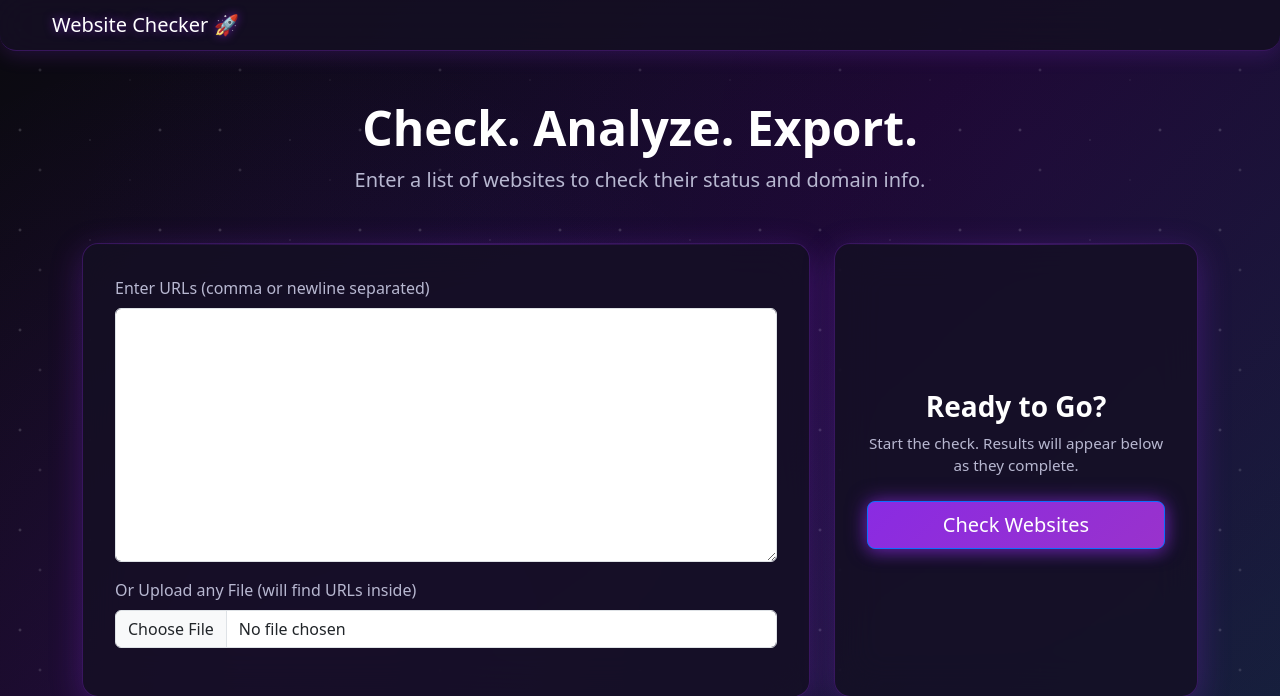
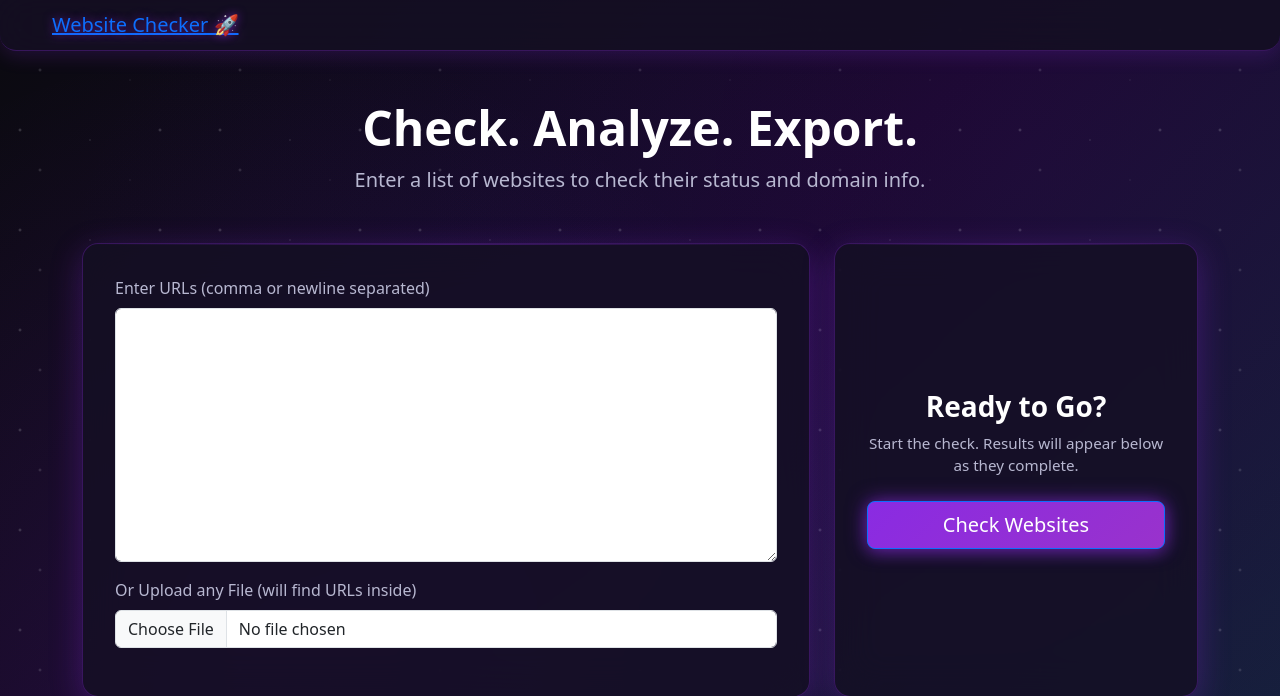
Before and after one commit to balachandranavidha2001/websitechecker, a Flask app: page / in a window 1280 px wide. Shown: the top 696 px of the page. Run offline with Flask 3, Linux system fonts and the light colour scheme; some libraries are stand-ins or nearby versions.

```diff
--- a/templates/index.html
+++ b/templates/index.html
@@ -16,7 +16,7 @@
 
     <nav class="navbar sticky-top">
         <div class="container-fluid app-container">
-            <span class="navbar-brand mb-0 h1 text-white">Website Checker 🚀</span>
+            <span class="navbar-brand mb-0 h1 text-white"><a href="/">Website Checker 🚀</a></span>
         </div>
     </nav>
 
```
